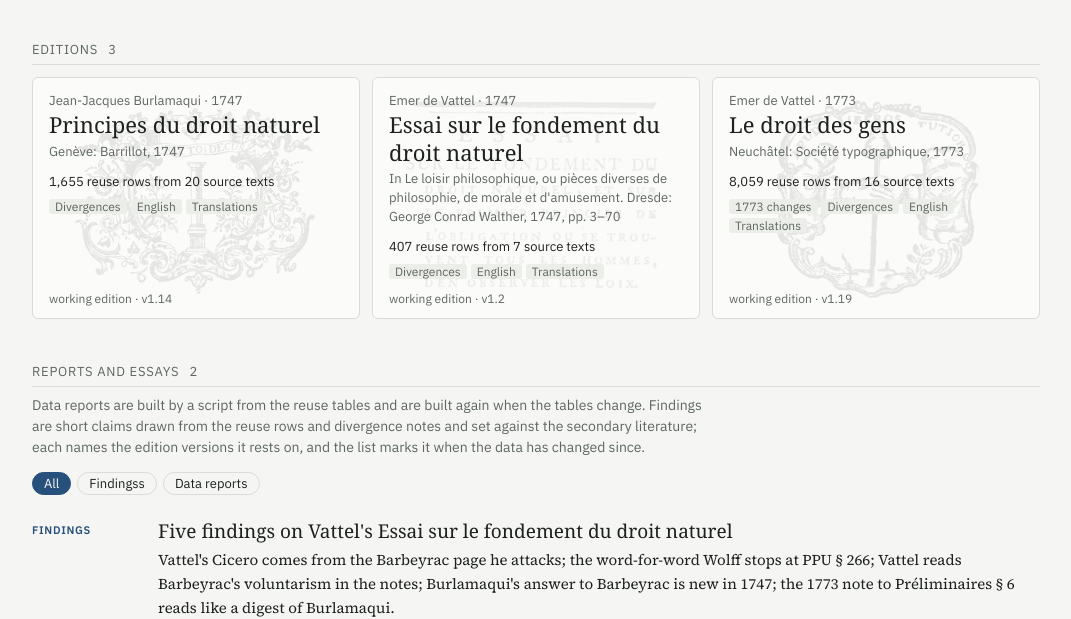
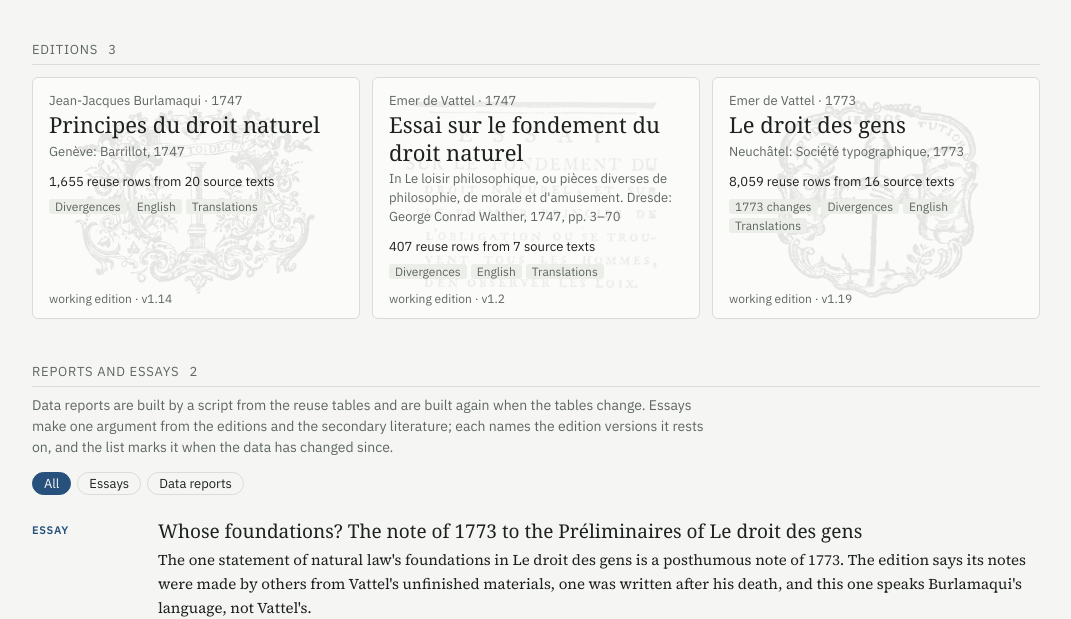
Before and after one commit to JuhanJahupea/NaturalLawEditions, a plain HTML site: page index.html in a window 1280 px wide. Shown: the part 184-803 px from the top of the page, without its empty margins (104-1175 px from the left). Drawn offline with Linux system fonts and the light colour scheme; a web font is replaced by a local one.

Commit message:
Essay: Whose foundations? The note of 1773 to the Préliminaires of Le droit des gens (replaces the five findings)
The one statement of the foundations of natural law in Le droit des gens is a posthumous note of 1773. The edition's
Abrégé says its notes were made by others from Vattel's unfinished materials; the note to IV § 110 cites a journal of
1771, after Vattel's death; the note to § 6 is the only doctrinal addition and speaks Burlamaqui's language, not the
Essai's. Literature read from the PDFs on Drive; the Abrégé read from the Munich scans.

Co-Authored-By: Claude Opus 5.5 <noreply@anthropic.com>
Claude-Session: https://claude.ai/code/session_018hYfwo4W4K24Wfwu8o4NUw

```diff
--- a/index.html
+++ b/index.html
@@ -79,7 +79,7 @@ footer{margin-top:48px;padding-top:12px;border-top:1px solid var(--line);font:13
   </header>
   <section id="editions"><h2>Editions <span class="n" id="edN"></span></h2><div class="grid" id="eds"></div></section>
   <section id="reports"><h2>Reports and essays <span class="n" id="repN"></span></h2>
-    <p class="sub">Data reports are built by a script from the reuse tables and are built again when the tables change. Findings are short claims drawn from the reuse rows and divergence notes and set against the secondary literature; each names the edition versions it rests on, and the list marks it when the data has changed since.</p>
+    <p class="sub">Data reports are built by a script from the reuse tables and are built again when the tables change. Essays make one argument from the editions and the secondary literature; each names the edition versions it rests on, and the list marks it when the data has changed since.</p>
     <div class="filt" id="filt" hidden></div><div id="reps"></div></section>
   <section id="issues"><h2>Genealogies of issues <span class="n" id="issN"></span></h2>
     <p class="sub">One question followed from text to text: who takes over an answer, who cites it, who rejects it, who answers otherwise. Each issue has sub-questions, so that one passage can belong to several without tangling them.</p>
--- a/reports/index.json
+++ b/reports/index.json
@@ -20,21 +20,21 @@
    "generator": "tools/reports/vattel_jus_gentium.py"
   },
   {
-   "id": "vattel-essai-findings",
-   "kind": "findings",
-   "title": "Five findings on Vattel's Essai sur le fondement du droit naturel",
-   "summary": "Vattel's Cicero comes from the Barbeyrac page he attacks; the word-for-word Wolff stops at PPU § 266; Vattel reads Barbeyrac's voluntarism in the notes; Burlamaqui's answer to Barbeyrac is new in 1747; the 1773 note to Préliminaires § 6 reads like a digest of Burlamaqui.",
+   "id": "vattel-1773-note",
+   "kind": "essay",
+   "title": "Whose foundations? The note of 1773 to the Préliminaires of Le droit des gens",
+   "summary": "The one statement of natural law's foundations in Le droit des gens is a posthumous note of 1773. The edition says its notes were made by others from Vattel's unfinished materials, one was written after his death, and this one speaks Burlamaqui's language, not Vattel's.",
    "date": "2026-11-23",
-   "file": "vattel-essai-findings.md",
+   "file": "vattel-1773-note.md",
    "editions": [
+    "vattel-1773",
     "vattel-essai-1747",
-    "burlamaqui-1747",
-    "vattel-1773"
+    "burlamaqui-1747"
    ],
    "versions": {
+    "vattel-1773": "1.19",
     "vattel-essai-1747": "1.2",
-    "burlamaqui-1747": "1.14",
-    "vattel-1773": "1.19"
+    "burlamaqui-1747": "1.14"
    }
   }
  ]
```
Also changed, not shown: 3 other files.
